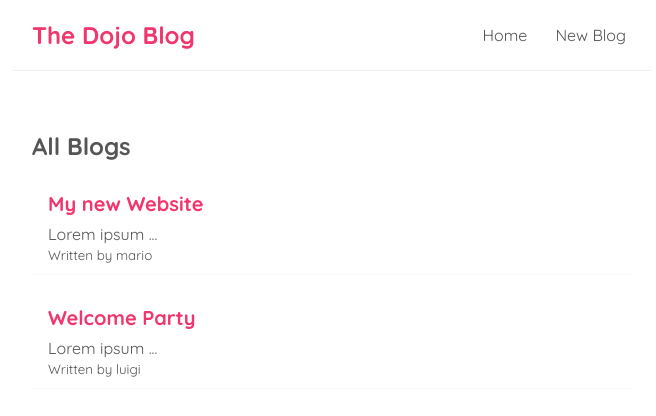
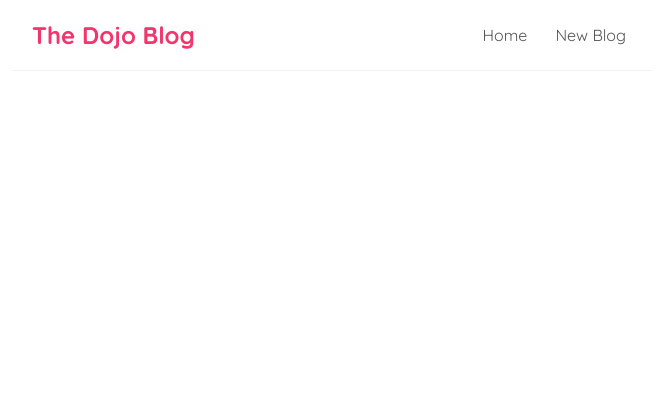
Before and after one commit to Louis2324/react-blog, a React (Vite) app: page /blogs/1 in a window 1280 px wide. Shown: the top 416 px of the page, without its empty margins (308-964 px from the left). Built offline with nearby package versions, Linux system fonts and the light colour scheme; data requests are answered from the project's data file.

Commit message:
Added routing functionality

```diff
--- a/src/App.jsx
+++ b/src/App.jsx
@@ -1,14 +1,20 @@
 import Navbar from "./components/Navbar.jsx";
 import Home from "./components/Home.jsx";
-
+import { BrowserRouter as Router, Route, Routes } from "react-router-dom";
+import Create from "./components/Create.jsx";
 function App() {
   return (
-    <div className="App">
-      <Navbar />
-      <div className="content">
-        <Home />
+    <Router>
+      <div className="App">
+        <Navbar />
+        <div className="content">
+          <Routes>
+            <Route exact path="/" element={<Home />} />
+            <Route exact path="/create" element={<Create />} />
+          </Routes>
+        </div>
       </div>
-    </div>
+    </Router>
   );
 }
 
```
